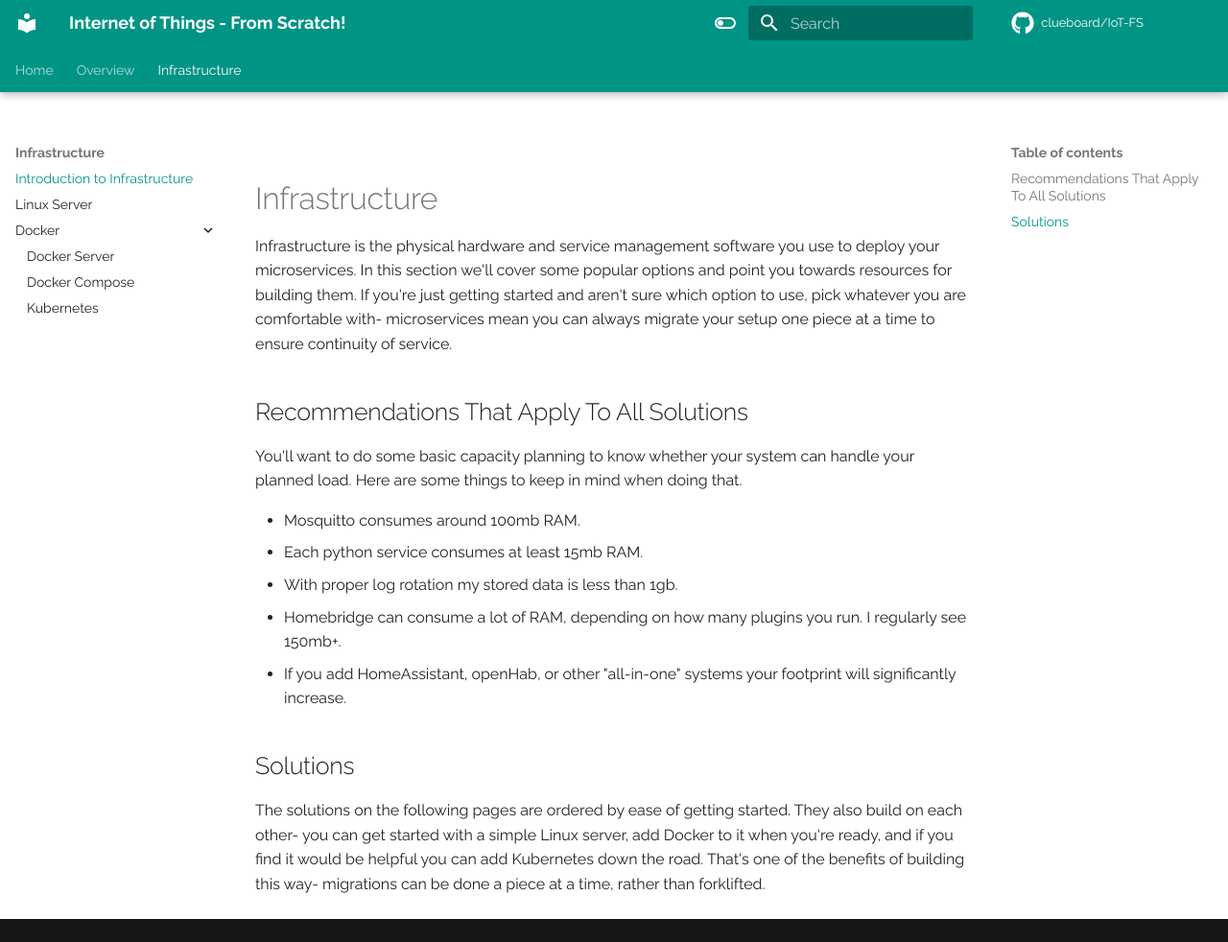
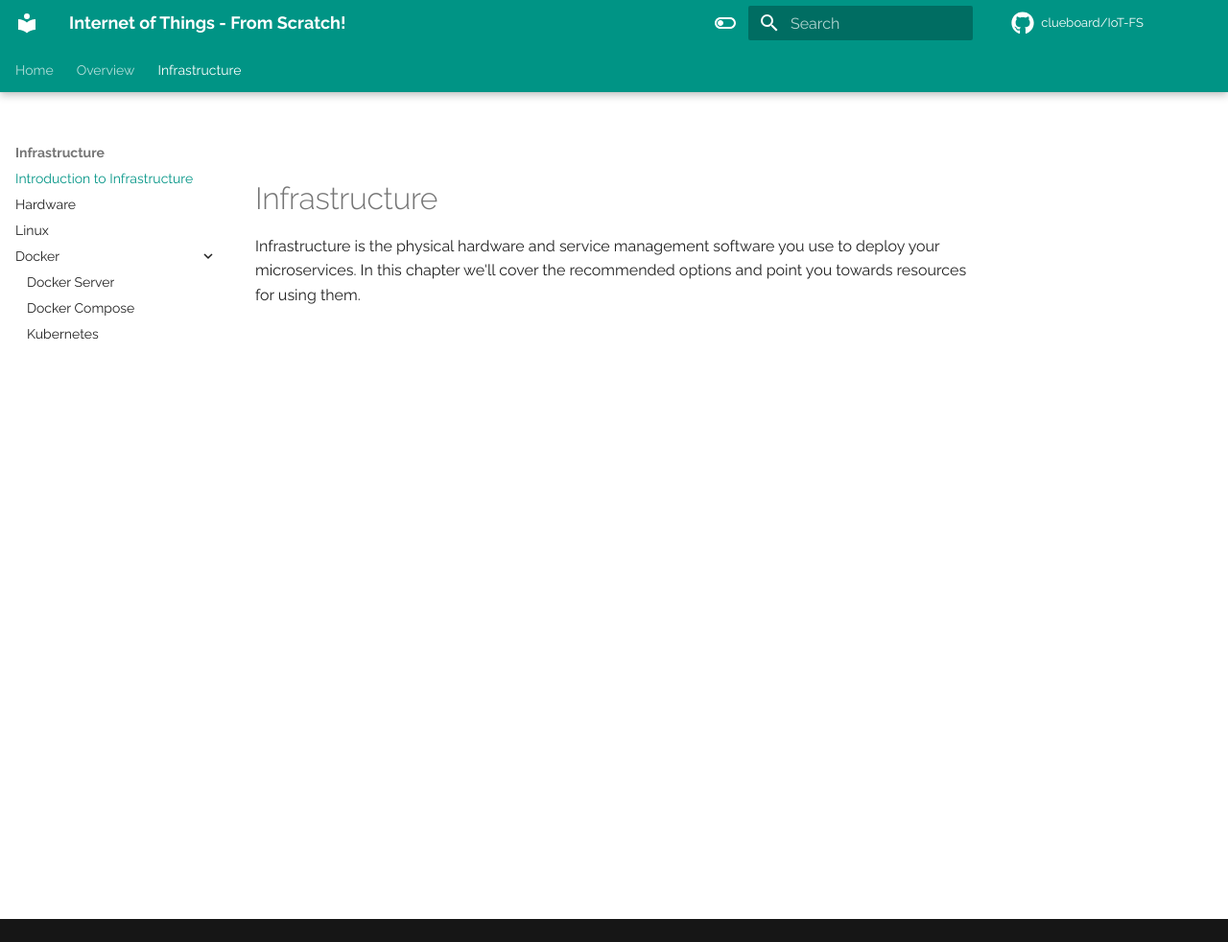
Before and after one commit to clueboard/IoT-FS, an MkDocs documentation site: the page built from docs/infrastructure/index.md, in a window 1280 px wide and 982 px high. Shown: the whole window at 96% size. Built offline with MkDocs 1.6.1 and Material for MkDocs 9.7.7, drawn with Linux system fonts in a browser that asks for light colours; some web fonts are replaced; comment, search, counter and statistics services are not loaded; the version menu is left out.

Commit message:
flesh out infrastructure

```diff
--- a/docs/infrastructure/index.md
+++ b/docs/infrastructure/index.md
@@ -1,17 +1,3 @@
 # Infrastructure
 
-Infrastructure is the physical hardware and service management software you use to deploy your microservices. In this section we'll cover some popular options and point you towards resources for building them. If you're just getting started and aren't sure which option to use, pick whatever you are comfortable with- microservices mean you can always migrate your setup one piece at a time to ensure continuity of service.
-
-## Recommendations That Apply To All Solutions
-
-You'll want to do some basic capacity planning to know whether your system can handle your planned load. Here are some things to keep in mind when doing that.
-
-* Mosquitto consumes around 100mb RAM.
-* Each python service consumes at least 15mb RAM.
-* With proper log rotation my stored data is less than 1gb.
-* Homebridge can consume a lot of RAM, depending on how many plugins you run. I regularly see 150mb+.
-* If you add HomeAssistant, openHab, or other "all-in-one" systems your footprint will significantly increase.
-
-## Solutions
-
-The solutions on the following pages are ordered by ease of getting started. They also build on each other- you can get started with a simple Linux server, add Docker to it when you're ready, and if you find it would be helpful you can add Kubernetes down the road. That's one of the benefits of building this way- migrations can be done a piece at a time, rather than forklifted.
+Infrastructure is the physical hardware and service management software you use to deploy your microservices. In this chapter we'll cover the recommended options and point you towards resources for using them.
--- a/mkdocs.yml
+++ b/mkdocs.yml
@@ -35,7 +35,8 @@ nav:
     - MQTT: overview/mqtt.md
   - Infrastructure:
     - Introduction to Infrastructure: infrastructure/index.md
-    - 'Linux Server': infrastructure/server-linux.md
+    - Hardware: infrastructure/hardware.md
+    - 'Linux': infrastructure/linux.md
     - Docker:
       - 'Docker Server': infrastructure/docker.md
       - 'Docker Compose': infrastructure/docker-compose.md
```
Also changed, not shown: docs/infrastructure/docker-compose.md (+3 -2 lines), docs/infrastructure/hardware.md (added, +43 -0 lines), docs/infrastructure/linux.md (added, +9 -0 lines), docs/infrastructure/server-linux.md (deleted, +0 -25 lines).
